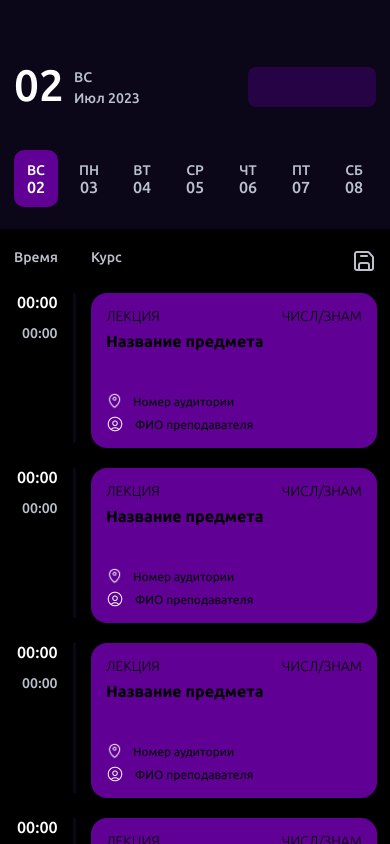
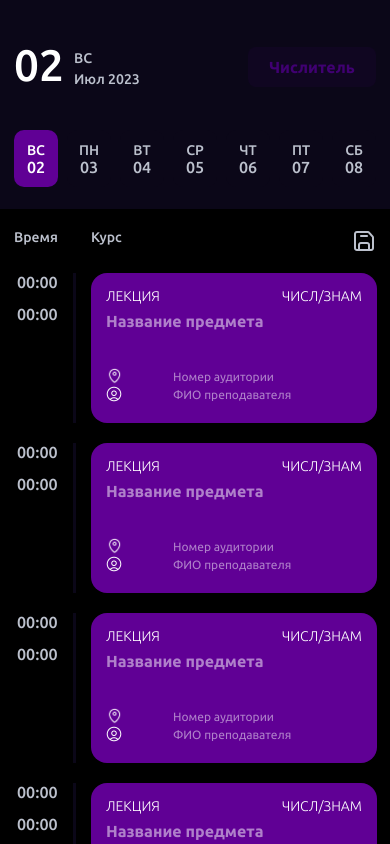
Before and after one commit to 27GreyDay/schedule_for_students_app, a React Native app: screen / in a window 390 px wide. Both pictures are taken after a click on the element 364 px from the left and 261 px from the top of the page. Built offline with nearby package versions, Linux system fonts and the light colour scheme.

Commit message:
подчищен код

```diff
--- a/app.json
+++ b/app.json
@@ -9,7 +9,7 @@
     "splash": {
       "image": "./assets/splash.png",
       "resizeMode": "contain",
-      "backgroundColor": "#0B0718"
+      "backgroundColor": "#000000"
     },
     "assetBundlePatterns": [
       "**/*"
@@ -20,7 +20,7 @@
     "android": {
       "adaptiveIcon": {
         "foregroundImage": "./assets/adaptive-icon.png",
-        "backgroundColor": "#ffffff"
+        "backgroundColor": "#000000"
       }
     },
     "web": {
--- a/components/CardScheduleEdit.js
+++ b/components/CardScheduleEdit.js
@@ -1,22 +1,21 @@
 import React, { useState, useEffect } from 'react';
-import { StyleSheet, View, Text, TouchableOpacity, Image, TextInput, Button } from 'react-native';
-import myData from '../constants/data';
+import { StyleSheet, View, Text, TouchableOpacity, Image, TextInput } from 'react-native';
 import { COLORS } from '../constants/theme';
 
 const CardScheduleEdit = props => {
 
-  const [teacherEdit, onTeacherEdit] = useState(props.elem.teacher);
-  const [namePairEdit, onNamePairEdit] = useState(props.elem.name_pair);
-  const [auditoriumEdit, onAuditoriumEdit] = useState(props.elem.auditorium);
+  const [teacherEdit, setTeacherEdit] = useState(props.elem.teacher);
+  const [namePairEdit, setNamePairEdit] = useState(props.elem.name_pair);
+  const [auditoriumEdit, setAuditoriumEdit] = useState(props.elem.auditorium);
   const [typePairEdit, setTypePairEdit] = useState(props.elem.type_pair); // для кнопки практика/лекция
-  const [time_start, setTime_start] = useState(props.elem.start_time);
-  const [time_end, setTime_end] = useState(props.elem.end_time);
-  const [type_week_cz, setType_week] = useState(props.elem.type_week); // для кнопки числ/занм
-  const [type_week_count, setType_week_count] = useState(0);
+  const [timeStart, setTimeStart] = useState(props.elem.start_time);
+  const [timeEnd, setTimeEnd] = useState(props.elem.end_time);
+  const [typeWeek, setTypeWeek ] = useState(props.elem.type_week); // для кнопки числ/занм
+  const [typeWeekCount, setTypeWeekCount] = useState(0);
 
   const onTypeWeek = () => { // для кнопки числ/занм
     let newTypeWeek = '';
-    switch (type_week_count) {
+    switch (typeWeekCount) {
       case 0:
         newTypeWeek = 'знаменатель';
         break;
@@ -24,47 +23,39 @@ const CardScheduleEdit = props => {
         newTypeWeek = 'числитель';
         break;
       default:
-        setType_week_count(prev => prev - 3);
+        setTypeWeekCount(prev => prev - 3);
         newTypeWeek = 'числ/занм';
     }
 
-    setType_week(newTypeWeek);
-    setType_week_count(prev => prev + 1);
+    setTypeWeek(newTypeWeek);
+    setTypeWeekCount(prev => prev + 1);
   };
 
   const onPracticeOrLecture = () => { // смена практики на лекцию и наоборот
     setTypePairEdit(typePairEdit === 'практика' ?  'лекция' : 'практика')
   }
 
-  const timeStartChange = (input) => { // автоматическое проставление двоеточия
+  const formatTime = (input) => {
     let formattedText = input;
-
-    formattedText = formattedText.replace(/\D/g, '');// Удалить все символы, кроме цифр
+    formattedText = formattedText.replace(/\D/g, '');
 
     if (formattedText.length === 1 && (formattedText === '8' || formattedText === '9')) {
       formattedText = '0' + formattedText.slice(0, 1) + ':' + formattedText.slice(1);
-    }
-    else if (formattedText.length > 2) {
+    } else if (formattedText.length > 2) {
       formattedText = formattedText.slice(0, 2) + ':' + formattedText.slice(2);
     }
 
-    setTime_start(formattedText);
+    return formattedText;
   };
 
-  const timeEndChange = (input) => { // автоматическое проставление двоеточия
-    let formattedText = input;
+  const timeStartChange = (input) => {
+    setTimeStart(formatTime(input));
+  };
 
-    formattedText = formattedText.replace(/\D/g, '');// Удалить все символы, кроме цифр
+  const timeEndChange = (input) => {
+    setTimeEnd(formatTime(input));
+  };
 
-    if (formattedText.length === 1 && (formattedText === '8' || formattedText === '9')) {
-      formattedText = '0' + formattedText.slice(0, 1) + ':' + formattedText.slice(1);
-    }
-    else if (formattedText.length > 2) {
-      formattedText = formattedText.slice(0, 2) + ':' + formattedText.slice(2);
-    }
-
-    setTime_end(formattedText);
-  };
 
   const onSave = () => {
     // Обновление значений в myData
@@ -72,48 +63,50 @@ const CardScheduleEdit = props => {
     props.elem.auditorium = auditoriumEdit;
     props.elem.name_pair = namePairEdit;
     props.elem.type_pair = typePairEdit;
-    props.elem.start_time = time_start;
-    props.elem.end_time = time_end;
-    props.elem.type_week = type_week_cz
+    props.elem.start_time = timeStart;
+    props.elem.end_time = timeEnd;
+    props.elem.type_week = typeWeek
   };
 
-  onSave();
+  useEffect(() => {
+    onSave();
+  }, [teacherEdit, auditoriumEdit, namePairEdit, typePairEdit, timeStart, timeEnd, typeWeek]);
 
   return (
     <View style={styles.container} >
-      <View style={{ alignItems: 'flex-end', width: 44 }}>
+      <View style={styles.timeContainer}>
 
-        <TextInput style={{ fontFamily: 'Ubuntu-Medium', fontSize: 16, color: COLORS.white, paddingBottom: 14, width: 41 }} placeholder='00:00' keyboardType="numeric" value={time_start} onChangeText={timeStartChange} maxLength={5}/>
+        <TextInput style={styles.timeInput} placeholder='00:00' placeholderTextColor={COLORS.white2} keyboardType="numeric" value={timeStart} onChangeText={timeStartChange} maxLength={5}/>
 
-        <TextInput style={{ fontFamily: 'Ubuntu-Medium', fontSize: 14, color: COLORS.white2, width: 36 }} placeholder='00:00' keyboardType="numeric" value={time_end} onChangeText={timeEndChange} maxLength={5} />
+        <TextInput style={styles.timeInput} placeholder='00:00' placeholderTextColor={COLORS.white2}  keyboardType="numeric" value={timeEnd} onChangeText={timeEndChange} maxLength={5} />
 
       </View>
       <View style={styles.line}></View>
       <View style={styles.card}>
-        <View style={{flexDirection: 'row', justifyContent: 'space-between'}}>
+        <View style={styles.row}>
 
           <TouchableOpacity onPress={onPracticeOrLecture}>
             <Text style={styles.typeCourse}>{typePairEdit}</Text>
           </TouchableOpacity>
 
           <TouchableOpacity onPress={onTypeWeek}>
-            <Text style={styles.typeCourse}>{type_week_cz}</Text>
+            <Text style={styles.typeCourse}>{typeWeek}</Text>
           </TouchableOpacity>
 
         </View>
 
-        <TextInput style={styles.course} value={namePairEdit} onChangeText={text => onNamePairEdit(text)} placeholder='Название предмета' multiline numberOfLines={2} maxLength={50}/>
+        <TextInput style={styles.course} value={namePairEdit} onChangeText={text => setNamePairEdit(text)} placeholder='Название предмета' placeholderTextColor={COLORS.white3} multiline numberOfLines={2} maxLength={50}/>
 
-        <View style={{ flexDirection: 'row', alignItems: 'center', paddingTop: 5 }}>
+        <View style={styles.row}>
 
-          <Image style={{ width: 16, height: 18 }} source={require('../assets/icons/where.png')} />
-          <TextInput style={styles.textDown} value={auditoriumEdit} onChangeText={text => onAuditoriumEdit(text)} placeholder='Номер аудитории' maxLength={20}/>
+          <Image style={styles.icon} source={require('../assets/icons/where.png')} />
+          <TextInput style={styles.textDown} value={auditoriumEdit} onChangeText={text => setAuditoriumEdit(text)} placeholder='Номер аудитории' placeholderTextColor={COLORS.white3}  maxLength={20}/>
 
         </View>
-        <View style={{ flexDirection: 'row', alignItems: 'center', paddingTop: 5 }}>
+        <View style={styles.row}>
 
-          <Image style={{ width: 18, height: 18 }} source={require('../assets/icons/name.png')} />
-          <TextInput style={styles.textDown} value={teacherEdit} onChangeText={text => onTeacherEdit(text)} placeholder='ФИО преподавателя' maxLength={20}/>
+          <Image style={styles.icon} source={require('../assets/icons/name.png')} />
+          <TextInput style={styles.textDown} value={teacherEdit} onChangeText={text => setTeacherEdit(text)} placeholder='ФИО преподавателя' placeholderTextColor={COLORS.white3} maxLength={20}/>
 
         </View>
       </View>
@@ -128,22 +121,40 @@ const styles = StyleSheet.create({
     paddingRight: 14,
     flexDirection: 'row',
   },
+  timeContainer: {
+    alignItems: 'flex-end',
+    width: 44
+  },
+  timeInput: {
+    fontFamily: 'Ubuntu-Medium',
+    fontSize: 16,
+    color: COLORS.white,
+    paddingBottom: 14,
+    width: 41
+  },
+  row: {
+    flexDirection: 'row',
+    justifyContent: 'space-between'
+  },
   textDown: {
     fontFamily: 'Ubuntu-Regular',
     fontSize: 12,
     paddingLeft: 11,
-    width: 200
+    width: 200,
+    color: COLORS.white
   },
   course: {
     height: 55,
     fontFamily: 'Ubuntu-Bold',
     fontSize: 16,
+    color: COLORS.white
   },
   typeCourse: {
     fontFamily: 'Ubuntu-Light',
     textTransform: 'uppercase',
     fontSize: 14,
-    paddingBottom: 8
+    paddingBottom: 8,
+    color: COLORS.white
   },
   card: {
     backgroundColor: COLORS.purple2,
@@ -158,6 +169,10 @@ const styles = StyleSheet.create({
     height: 150,
     width: 3,
     backgroundColor: COLORS.black2
+  },
+  icon: {
+    width: 16,
+    height: 18
   }
 });
 export default CardScheduleEdit;
--- a/components/Date.js
+++ b/components/Date.js
@@ -6,25 +6,24 @@ const week = ['ВС', 'ПН', 'ВТ', 'СР', 'ЧТ', 'ПТ', 'СБ']
 const month = ['Янв', 'Фев', 'Мар', 'Апр', 'Мая', 'Июн', 'Июл', 'Авг', 'Сен', 'Окт', 'Ноя', 'Дек']
 
 const DateUp = props => { // Компонент с датой, верхний
-
-
   return (
-    <View style={ styles.container }>
-      <View style={{ flexDirection: 'row'}}>
-        <Text style={{ fontFamily: 'Ubuntu-Medium', fontSize: 44, color: COLORS.white}}>{props.date < 10 ? '0' + props.date : props.date}</Text>
-        <View>
-          <Text style={{ fontFamily: 'Ubuntu-Medium', fontSize: 14, color: COLORS.white2, lineHeight: 21, paddingLeft: 10, paddingTop: 7}}>{week[props.week]}{"\n"}{month[props.month]} {props.year}</Text>
+    <View style={styles.container}>
+      <View style={styles.dateContainer}>
+        <Text style={styles.dateText}>{props.date < 10 ? '0' + props.date : props.date}</Text>
+        <View style={styles.weekContainer}>
+          <Text style={styles.weekText}>{week[props.week]}</Text>
+          <Text style={styles.monthText}>{month[props.month]} {props.year}</Text>
         </View>
-      </View >
-        <TouchableOpacity onPress={props.clickDenominatorOrNumerator} style={[ styles.container1 ]}>
-          <Text style={{ fontFamily: 'Ubuntu-Bold', fontSize: 16, color: COLORS.purple}}>{props.dn ? (!props.denominatorOrNumerator ? 'Знаменатель' : 'Числитель') : (props.denominatorOrNumerator ? 'Знаменатель' : 'Числитель')}</Text>
+      </View>
+      <TouchableOpacity onPress={props.clickDenominatorOrNumerator} style={styles.buttonContainer}>
+        <Text style={styles.buttonText}>{props.dn ? (!props.denominatorOrNumerator ? 'Знаменатель' : 'Числитель') : (props.denominatorOrNumerator ? 'Знаменатель' : 'Числитель')}</Text>
       </TouchableOpacity>
     </View>
   );
 }
 const styles = StyleSheet.create({
   container: {
-      paddingTop: 60,
+    paddingTop: 40,
     paddingBottom: 40,
     paddingLeft: 14,
     paddingRight: 14,
@@ -32,16 +31,45 @@ const styles = StyleSheet.create({
     justifyContent: 'space-between',
     backgroundColor: COLORS.black2,
   },
-    container1: {
+  dateContainer: {
+    flexDirection: 'row',
+    alignItems: 'center',
+  },
+  dateText: {
+    fontFamily: 'Ubuntu-Medium',
+    fontSize: 44,
+    color: COLORS.white,
+  },
+  weekContainer: {
+    paddingLeft: 10,
+    paddingTop: 7,
+  },
+  weekText: {
+    fontFamily: 'Ubuntu-Medium',
+    fontSize: 14,
+    color: COLORS.white2,
+    lineHeight: 21,
+  },
+  monthText: {
+    fontFamily: 'Ubuntu-Medium',
+    fontSize: 14,
+    color: COLORS.white2,
+    lineHeight: 21,
+  },
+  buttonContainer: {
     width: 128,
     height: 40,
     marginTop: 7,
     alignItems: 'center',
-      backgroundColor: COLORS.purple,
+    backgroundColor: '#100621',
     justifyContent: 'center',
-      opacity: 0.5,
     borderRadius: 8,
-    }
+  },
+  buttonText: {
+    fontFamily: 'Ubuntu-Bold',
+    fontSize: 16,
+    color: COLORS.purple,
+  },
 });
 
 export default DateUp;
--- a/components/Schedule.js
+++ b/components/Schedule.js
@@ -1,4 +1,4 @@
-import React, { useState, useEffect } from 'react';
+import React, { useState } from 'react';
 import { StyleSheet, View, Text, Image, ScrollView, SafeAreaView } from 'react-native';
 import { COLORS } from '../constants/theme';
 import myData from '../constants/data';
@@ -15,12 +15,12 @@ const Schedule = props => { // Отрисовка карточек с распи
   };
   return (
     <>
-    <ScheduleTitle fEditAndSave={onEditAndSave} editOrSave={editAndSave}/>
+      <ScheduleTitle fEditAndSave={onEditAndSave} editOrSave={editAndSave} />
       <SafeAreaView style={styles.containerV}>
         <ScrollView>
           {myData[props.buttonNumber.indexOf(true)].map(item => {
             if (editAndSave) {
-          if (item.end_time && item.start_time && item.name_pair && item.auditorium && item.teacher && item.type_week !== denOrNum)
+              if (item.end_time && item.start_time && item.name_pair && item.auditorium && item.teacher && item.type_week !== denOrNum) {
                 return (
                   <View style={styles.container} key={item.id}>
                     <View style={{ alignItems: 'flex-end', width: 44 }}>
@@ -41,21 +41,21 @@ const Schedule = props => { // Отрисовка карточек с распи
                       </View>
                     </View>
                   </View>
-            )
-          else if ((item.id - 1) % 6 === 0 && !(item.end_time && item.start_time && item.name_pair && item.auditorium && item.teacher))
+                );
+              } else if ((item.id - 1) % 6 === 0 && !(item.end_time && item.start_time && item.name_pair && item.auditorium && item.teacher)) {
                 return (
-              <Image style={{ marginTop: 100 ,width: '100%', height: 280 }} source={require('../assets/catslip.jpg')} key={item.id}/>
-            )
+                  <Image style={{ marginTop: 'auto', marginBottom: 'auto', width: '100%', height: 280 }} source={require('../assets/catslip.jpg')} key={item.id} />
+                );
               }
-        else {
-          return(
-            <CardScheduleEdit elem={item} key={item.id}/>
-          )
+            } else {
+              return (
+                <CardScheduleEdit elem={item} key={item.id} />
+              );
             }
           })}
         </ScrollView>
       </SafeAreaView>
-    {editAndSave && <TabBar/>}
+      {editAndSave && <TabBar />}
     </>
   );
 }
@@ -74,17 +74,20 @@ const styles = StyleSheet.create({
     fontFamily: 'Ubuntu-Regular',
     fontSize: 12,
     paddingLeft: 11,
+    color: COLORS.white
   },
   course: {
     height: 55,
     fontFamily: 'Ubuntu-Bold',
     fontSize: 16,
+    color: COLORS.white
   },
   typeCourse: {
     fontFamily: 'Ubuntu-Light',
     textTransform: 'uppercase',
     fontSize: 14,
-    paddingBottom: 8
+    paddingBottom: 8,
+    color: COLORS.white
   },
   card: {
     backgroundColor: COLORS.purple2,
--- a/components/ScheduleTitle.js
+++ b/components/ScheduleTitle.js
@@ -1,4 +1,3 @@
-import React, { useState } from 'react';
 import { StyleSheet, View, Text, TouchableOpacity, Image } from 'react-native';
 import { COLORS } from '../constants/theme';
 
--- a/components/TabBar.js
+++ b/components/TabBar.js
@@ -18,7 +18,7 @@ const TabBar = () => {
 }
 const styles = StyleSheet.create({
   containerTabBar: {
-    height: 80,
+    height: 70,
     backgroundColor: COLORS.black2,
     flexDirection: 'row',
     justifyContent: 'space-around',
--- a/components/Week.js
+++ b/components/Week.js
@@ -4,95 +4,123 @@ import { COLORS } from '../constants/theme';
 import Schedule from './Schedule';
 import DateUp from './Date'
 
-function getYesterday(daysToSubtract) {
+
+
+const Week = () => {
+
+  const [buttons, setButtons] = useState([true, false, false, false, false, false, false]);
+  const numWeek = ['ВС', 'ПН', 'ВТ', 'СР', 'ЧТ', 'ПТ', 'СБ']
+  const [d, setDate] = useState(new Date());
+  const [choice, setСhoice] = useState(true);
+
+  const getYesterday = (daysToSubtract) => {
     const today = new Date();
     const yesterday = new Date(today);
     yesterday.setDate(today.getDate() - daysToSubtract);
     return yesterday.getDate();
   }
 
-const Week = () => {
-  const [buttons, setButtons] = useState([true, false, false, false, false, false, false]);
-  const numWeek = ['ВС', 'ПН', 'ВТ', 'СР', 'ЧТ', 'ПТ', 'СБ']
-  const [d, setDate] = useState(new Date());
-
   useEffect(() => {
     const intervalId = setInterval(() => {
       setDate(new Date());
       fDenominatorOrNumerator(); // вызываем функцию замены знаменателя на числитель
-    }, 60000); // обновляем каждую минуту дату
+    }, 60000); // обновляем каждый час дату
 
     return () => clearInterval(intervalId);
   }, []);
 
-  const week = d.getDay()
-
+  const week = d.getDay();
 
   const fDenominatorOrNumerator = () => {
-    var currentDate = new Date();
-    if (currentDate.getMonth() >= 8) {
-      var septemberFirst = new Date(currentDate.getFullYear(), 8, 1 + 7 - new Date(currentDate.getFullYear(), 8, 1).getDay());
-    }
-    else {
-      var septemberFirst = new Date(currentDate.getFullYear() - 1, 8, 1 + 7 - new Date(currentDate.getFullYear() - 1, 8, 1).getDay());
-    }
+    const currentDate = new Date();
+    const septemberFirst = currentDate.getMonth() >= 8
+      ? new Date(currentDate.getFullYear(), 8, 1 + 7 - new Date(currentDate.getFullYear(), 8, 1).getDay())
+      : new Date(currentDate.getFullYear() - 1, 8, 1 + 7 - new Date(currentDate.getFullYear() - 1, 8, 1).getDay());
 
-    var weeks = Math.floor((currentDate - septemberFirst) / (1000 * 60 * 60 * 24 * 7));
+    const weeks = Math.floor((currentDate - septemberFirst) / (604800000));
 
-    if (weeks % 2 === 0) {
-      return false
-    } else {
-      return true
-    }
-  }
-
+    return weeks % 2 !== 0;
+  };
 
   useEffect(() => { // возвращает день недели на место
-    const currentWeek = [...buttons];
+    setButtons(prevButtons => {
+      const currentWeek = [...prevButtons];
       const index1 = currentWeek.indexOf(true);
       currentWeek[index1] = false;
       currentWeek[week] = true;
-    setButtons(currentWeek);
+      return currentWeek;
+    });
   }, [week]);
 
-
-
   const onPressButton = (index) => { // изменение цвета элемента при нажатии и переключение между днями недели
-    const newButtons = [...buttons];
+    setButtons(prevButtons => {
+      const newButtons = [...prevButtons];
       if (!newButtons[index]) {
         const index1 = newButtons.indexOf(true);
         newButtons[index1] = false;
         newButtons[index] = true;
       }
-    setButtons(newButtons);
+      return newButtons;
+    });
   };
 
-  const [choice, setСhoice] = useState(true); // Для кнопки "Знаменатель/Числитель"
   const onDenominatorOrNumerator = () => {
-    setСhoice(!choice)
+    setСhoice(prevChoice => !prevChoice);
   };
-
 
   const addweek = choice ? 0 : 7;
 
+
   return (
     <>
-    <DateUp date={d.getDate()} month={d.getMonth()} year={d.getFullYear()} week={d.getDay()} denominatorOrNumerator={fDenominatorOrNumerator()} clickDenominatorOrNumerator={onDenominatorOrNumerator} dn={choice}/>
+      <DateUp
+        date={d.getDate()}
+        month={d.getMonth()}
+        year={d.getFullYear()}
+        week={d.getDay()}
+        denominatorOrNumerator={fDenominatorOrNumerator()}
+        clickDenominatorOrNumerator={onDenominatorOrNumerator}
+        dn={choice}
+      />
       <View style={styles.container}>
         {buttons.map((color, index) => (
-      <TouchableOpacity key={index} style={
-        [styles.container1, { backgroundColor: color ? COLORS.purple2 :  COLORS.black2 }]
-      } onPress={() => onPressButton(index)}>
-        <Text style={ [styles.week, {color:  color ? COLORS.white :  COLORS.white2}]}>{numWeek[index]}</Text>
-        <Text style={ [styles.day, {color:  color ? COLORS.white :  COLORS.white2}]}>{
-          getYesterday(week - index - addweek) < 10 ? '0' + getYesterday(week - index - addweek) : getYesterday(week - index - addweek)
-        }</Text>
+          <TouchableOpacity
+            key={index}
+            style={[
+              styles.container1,
+              { backgroundColor: color ? COLORS.purple2 : COLORS.black2 },
+            ]}
+            onPress={() => onPressButton(index)}
+          >
+            <Text
+              style={[
+                styles.week,
+                { color: color ? COLORS.white : COLORS.white2 },
+              ]}
+            >
+              {numWeek[index]}
+            </Text>
+            <Text
+              style={[
+                styles.day,
+                {
+                  color: color ? COLORS.white : COLORS.white2,
+                },
+              ]}
+            >
+              {getYesterday(week - index - addweek) < 10
+                ? '0' + getYesterday(week - index - addweek)
+                : getYesterday(week - index - addweek)}
+            </Text>
           </TouchableOpacity>
         ))}
       </View>
 
-    <Schedule buttonNumber={ buttons } denominatorOrNumerator={fDenominatorOrNumerator()} dn={choice}/>
-
+      <Schedule
+        buttonNumber={buttons}
+        denominatorOrNumerator={fDenominatorOrNumerator()}
+        dn={choice}
+      />
     </>
   );
 }
@@ -120,7 +148,7 @@ const styles = StyleSheet.create({
     day: {
       fontFamily: 'Ubuntu-Medium',
       fontSize: 16,
-  }
+    },
   });
 
 export default Week;
--- a/constants/theme.js
+++ b/constants/theme.js
@@ -1,6 +1,7 @@
 export const COLORS = {
     purple2: '#600095',
     purple: '#400072',
+    white3: '#AF80CA',
     white2: "#BCC1CD",
     white: '#FFFFFF',
     black2: '#0B0718',
```
Lines whose indentation alone changed are shown as unchanged.
